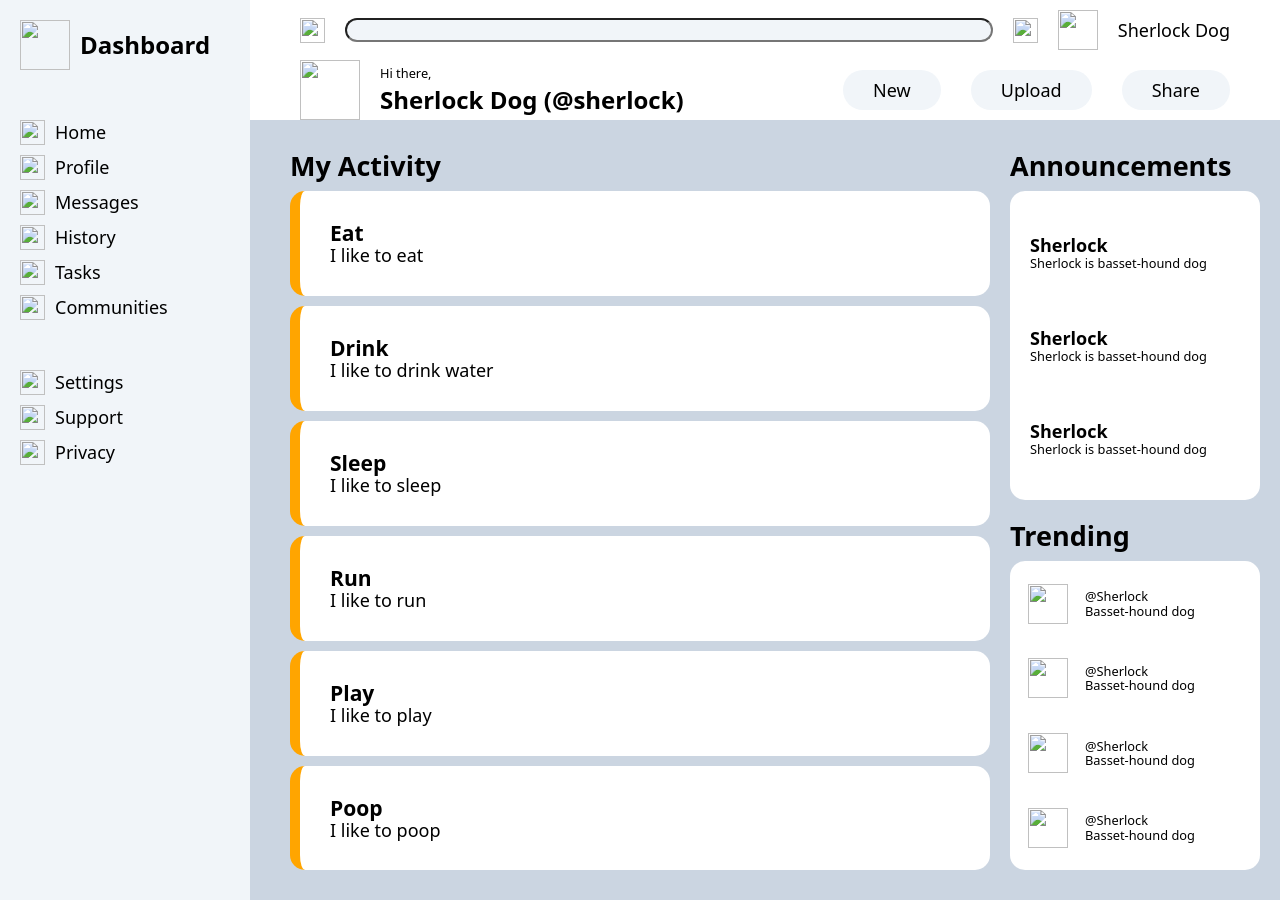
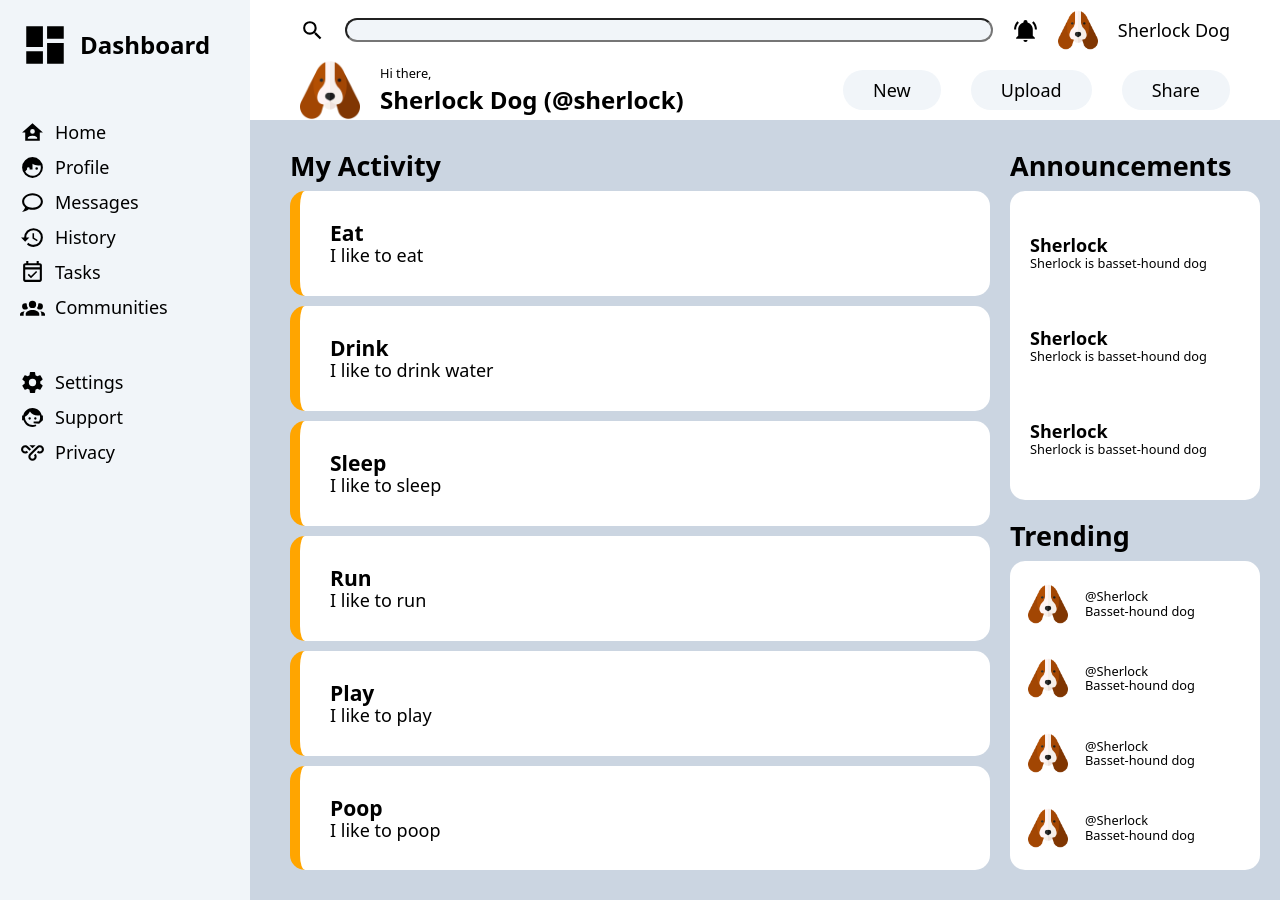
Before and after one commit to danvitu/admin-dashboard-odin, a plain HTML site: page index.html in a window 1280 px wide. Drawn offline with Linux system fonts and the light colour scheme; the site is published under a folder, as on GitHub Pages, so addresses that start at the root find nothing.

Commit message:
Fix img links

```diff
--- a/index.html
+++ b/index.html
@@ -14,16 +14,16 @@
     <div class="header">
 
       <div class="top-header">
-        <img class="icon" src="/icons/magnify.svg" alt="">
+        <img class="icon" src="./icons/magnify.svg" alt="">
         <input type="text" name="" id="">
-        <img class="icon" src="/icons/bell-ring.svg" alt="">
-        <img class="avatar" src="/icons/basset-hound.png" alt="">
+        <img class="icon" src="./icons/bell-ring.svg" alt="">
+        <img class="avatar" src="./icons/basset-hound.png" alt="">
         <span>Sherlock Dog</span>
       </div>
 
       <div class="down-header">
           <div class="av-and-greet">
-            <img class="avatar" src="/icons/basset-hound.png" alt="">
+            <img class="avatar" src="./icons/basset-hound.png" alt="">
             <div class="greetings">
               <p>Hi there,</p>
               <p>Sherlock Dog (@sherlock)</p>
@@ -92,22 +92,22 @@
       <div class="trending">
         <h2>Trending</h2>
         <div class="trending-elements">
-          <img src="/icons/basset-hound.png" alt="">
+          <img src="./icons/basset-hound.png" alt="">
           <div>
             <p>@Sherlock</p>
             <p>Basset-hound dog</p>
           </div>
-          <img src="/icons/basset-hound.png" alt="">
+          <img src="./icons/basset-hound.png" alt="">
           <div>
             <p>@Sherlock</p>
             <p>Basset-hound dog</p>
           </div>
-          <img src="/icons/basset-hound.png" alt="">
+          <img src="./icons/basset-hound.png" alt="">
           <div>
             <p>@Sherlock</p>
             <p>Basset-hound dog</p>
           </div>
-          <img src="/icons/basset-hound.png" alt="">
+          <img src="./icons/basset-hound.png" alt="">
           <div>
             <p>@Sherlock</p>
             <p>Basset-hound dog</p>
@@ -119,23 +119,23 @@
     <div class="sidebar">
 
       <div class="logo">
-        <img class="logotype" src="/icons/view-dashboard.svg" alt="">
+        <img class="logotype" src="./icons/view-dashboard.svg" alt="">
         <div class="name">Dashboard</div>
       </div>
 
       <div class="nav menu">
-        <div class="item"><img src="/icons/home-account.svg" alt=""><a href="#">Home</a></div>
-        <div class="item"><img src="/icons/face-man-profile.svg" alt=""><a href="#">Profile</a></div>
-        <div class="item"><img src="/icons/chat-outline.svg" alt=""><a href="#">Messages</a></div>
-        <div class="item"><img src="/icons/history.svg" alt=""><a href="#">History</a></div>
-        <div class="item"><img src="/icons/calendar-check-outline.svg" alt=""><a href="#">Tasks</a></div>
-        <div class="item"><img src="/icons/account-group.svg" alt=""><a href="#">Communities</a></div>
+        <div class="item"><img src="./icons/home-account.svg" alt=""><a href="#">Home</a></div>
+        <div class="item"><img src="./icons/face-man-profile.svg" alt=""><a href="#">Profile</a></div>
+        <div class="item"><img src="./icons/chat-outline.svg" alt=""><a href="#">Messages</a></div>
+        <div class="item"><img src="./icons/history.svg" alt=""><a href="#">History</a></div>
+        <div class="item"><img src="./icons/calendar-check-outline.svg" alt=""><a href="#">Tasks</a></div>
+        <div class="item"><img src="./icons/account-group.svg" alt=""><a href="#">Communities</a></div>
       </div>
 
       <div class="nav settings">
-        <div class="item"><img src="/icons/cog.svg" alt=""><a href="#">Settings</a></div>
-        <div class="item"><img src="/icons/face-agent.svg" alt=""><a href="#">Support</a></div>
-        <div class="item"><img src="/icons/vpn.svg" alt=""><a href="#">Privacy</a></div>
+        <div class="item"><img src="./icons/cog.svg" alt=""><a href="#">Settings</a></div>
+        <div class="item"><img src="./icons/face-agent.svg" alt=""><a href="#">Support</a></div>
+        <div class="item"><img src="./icons/vpn.svg" alt=""><a href="#">Privacy</a></div>
       </div>
 
     </div>
```
